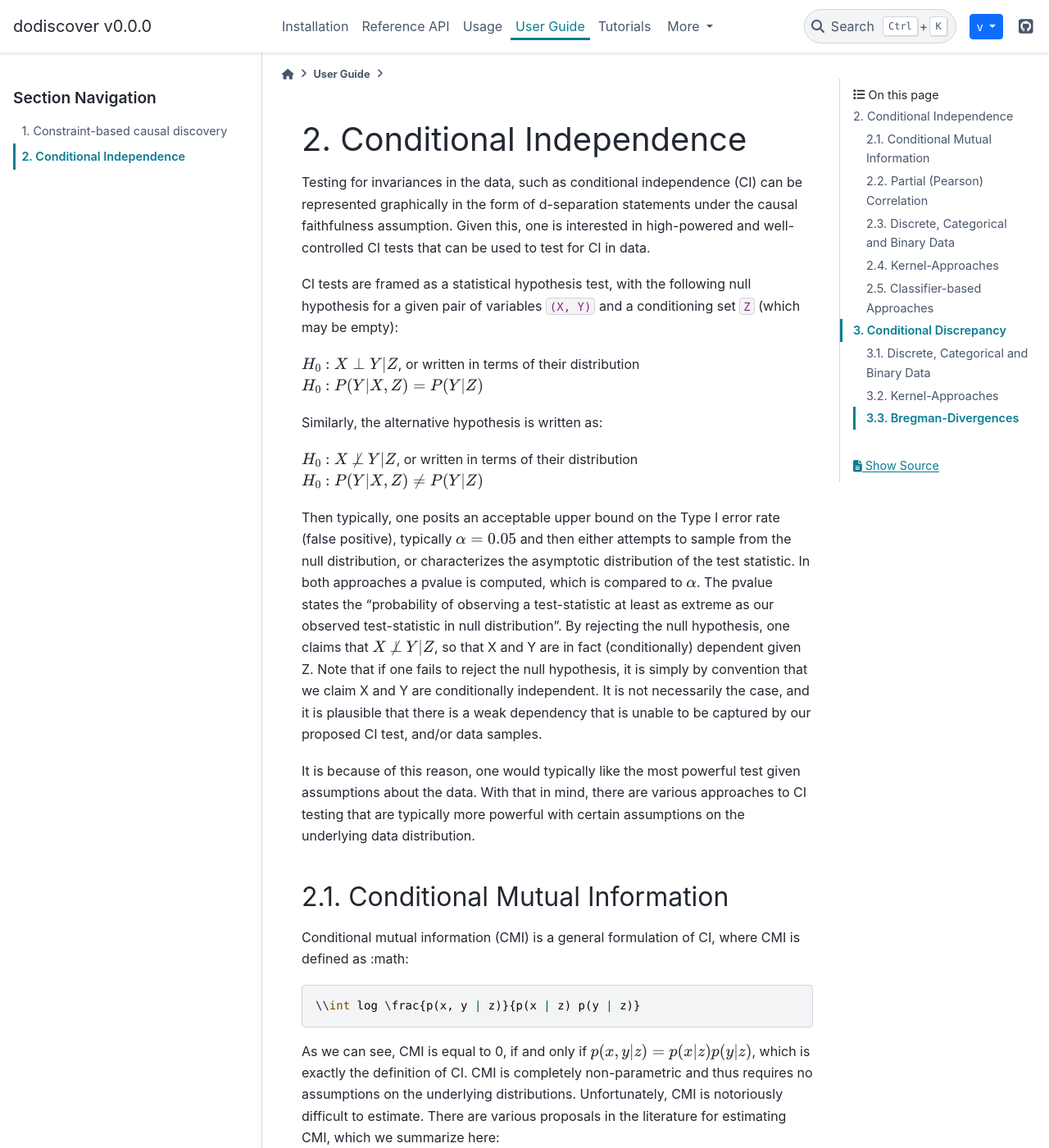
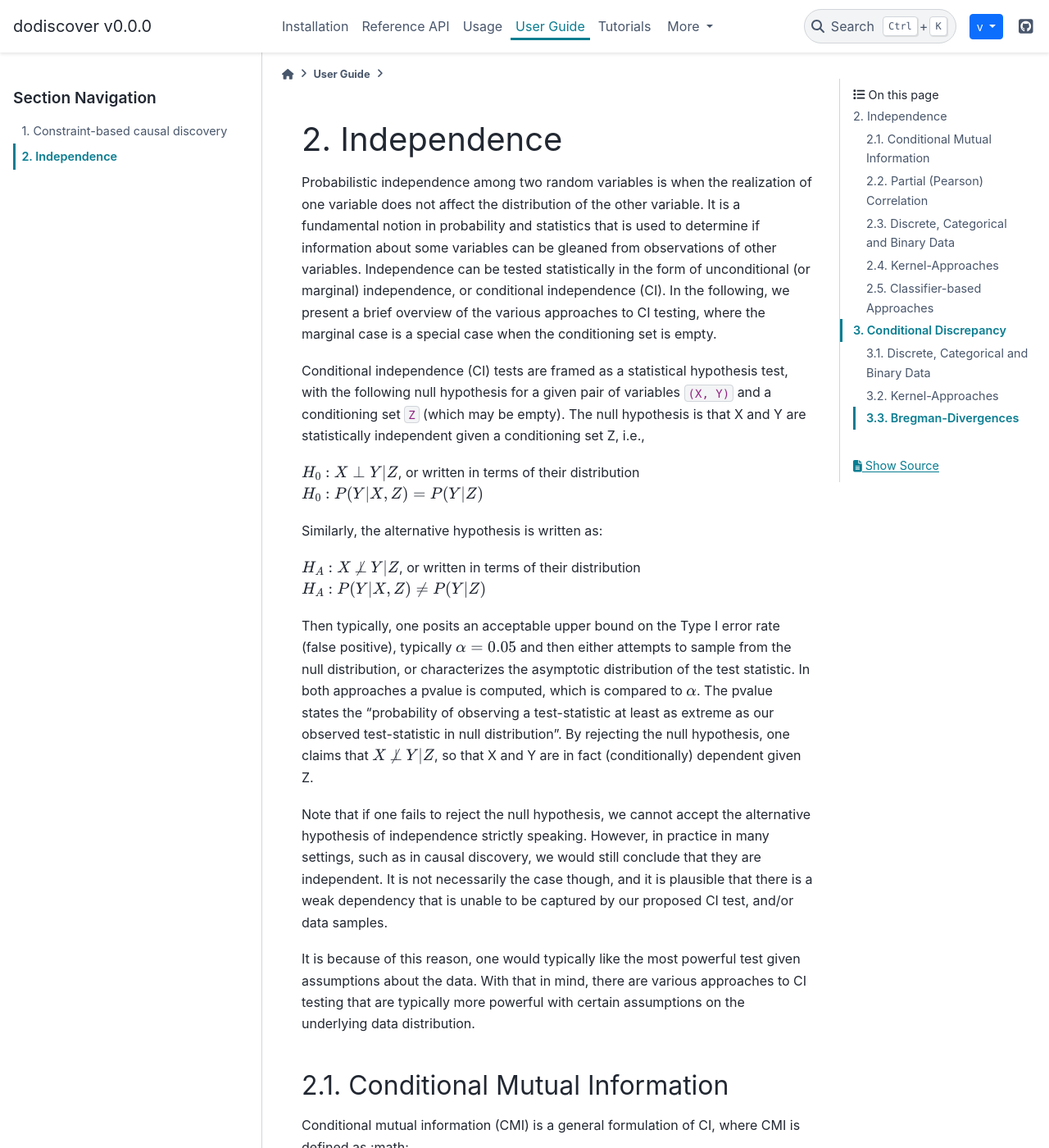
Before and after one commit to py-why/dodiscover, a Sphinx documentation site: the page built from doc/conditional_independence.rst, in a window 1280 px wide and 1400 px high. Shown: the whole window at 82% size. Built offline with Sphinx 7.4.7 and the PyData theme 0.15.4, drawn with Linux system fonts in a browser that asks for light colours; cross-references to code outside the pages are shown as plain code; some of the changed text lies outside the part shown.

```diff
--- a/doc/conditional_independence.rst
+++ b/doc/conditional_independence.rst
@@ -1,32 +1,40 @@
 .. _conditional_independence:
 
-========================
-Conditional Independence
-========================
+============
+Independence
+============
 
 .. currentmodule:: dodiscover.ci
 
-Testing for invariances in the data, such as conditional independence (CI) can be represented graphically
-in the form of d-separation statements under the causal faithfulness assumption. Given this, one
-is interested in high-powered and well-controlled CI tests that can be used to test for CI in data.
+Probabilistic independence among two random variables is when the realization of one
+variable does not affect the distribution of the other variable. It is a fundamental notion
+in probability and statistics that is used to determine if information about some variables
+can be gleaned from observations of other variables. Independence can be tested statistically
+in the form of unconditional (or marginal) independence, or conditional independence (CI).
+In the following, we present a brief overview of the various approaches to CI testing, where
+the marginal case is a special case when the conditioning set is empty.
 
-CI tests are framed as a statistical hypothesis test, with the following null hypothesis for a given
-pair of variables ``(X, Y)`` and a conditioning set ``Z`` (which may be empty):
+Conditional independence (CI) tests are framed as a statistical hypothesis test, with the following null hypothesis for a given
+pair of variables ``(X, Y)`` and a conditioning set ``Z`` (which may be empty). The null hypothesis is that X and Y are statistically
+independent given a conditioning set Z, i.e.,
 
 :math:`H_0: X \perp Y | Z`, or written in terms of their distribution :math:`H_0: P(Y | X, Z) = P(Y | Z)`
 
 Similarly, the alternative hypothesis is written as:
 
-:math:`H_0: X \not\perp Y | Z`, or written in terms of their distribution :math:`H_0: P(Y | X, Z) \neq P(Y | Z)`
+:math:`H_A: X \not\perp Y | Z`, or written in terms of their distribution :math:`H_A: P(Y | X, Z) \neq P(Y | Z)`
 
 Then typically, one posits an acceptable upper bound on the Type I error rate (false positive), typically :math:`\alpha = 0.05`
 and then either attempts to sample from the null distribution, or characterizes the asymptotic distribution
 of the test statistic. In both approaches a pvalue is computed, which is compared to :math:`\alpha`. The pvalue
 states the "probability of observing a test-statistic at least as extreme as our observed test-statistic in null distribution". By rejecting
 the null hypothesis, one claims that :math:`X \not\perp Y | Z`, so that X and Y are in fact (conditionally)
-dependent given Z. Note that if one fails to reject the null hypothesis, it is simply by convention that we
-claim X and Y are conditionally independent. It is not necessarily the case, and it is plausible that there
-is a weak dependency that is unable to be captured by our proposed CI test, and/or data samples.
+dependent given Z.
+
+Note that if one fails to reject the null hypothesis, we cannot accept the alternative hypothesis of
+independence strictly speaking. However, in practice in many settings, such as in causal discovery,
+we would still conclude that they are independent. It is not necessarily the case though, and
+it is plausible that there is a weak dependency that is unable to be captured by our proposed CI test, and/or data samples.
 
 It is because of this reason, one would typically like the most powerful test given assumptions about
 the data. With that in mind, there are various approaches to CI testing that are typically more powerful
@@ -56,10 +65,10 @@ various proposals in the literature for estimating CMI, which we summarize here:
   and then the CMI value generated from the actual observed data can be compared to the CMI values computed
   on the permutated datasets to estimate a pvalue.
 
-  It is worth noting that if one has "robust" estimates of k-NN using for example a model that
-  is effective in high-dimensions, then the KSG estimator for CMI may be quite good. For example,
+  It is worth noting that if one has good estimates of nearest-neighbors using for example a model that
+  is effective in high-dimensions, then the KSG estimator for CMI may still be effective. For example,
   one can use variants of Random Forests to generate adaptive nearest-neighbor estimates in high-dimensions
-  or on manifolds, such that the KSG estimator is still quite good.
+  or on manifolds, such that the KSG estimator is still powerful.
 
 .. autosummary::
    :toctree: generated/
@@ -81,7 +90,7 @@ Partial (Pearson) Correlation
 -----------------------------
 Partial correlation based on the Pearson correlation is equivalent to CMI in the setting
 of normally distributed data. Computing partial correlation is fast and efficient and
-thus attractive to use. However, this **relies on the assumption of multivariate Gaussianity**,
+thus attractive to use. However, this **relies on the assumption that the variables are Gaussiany**,
 which may be unrealistic in certain datasets.
 
 .. autosummary::
@@ -117,11 +126,19 @@ estimate a pvalue.
 Classifier-based Approaches
 ---------------------------
 Another suite of approaches that rely on permutation testing is the classifier-based approach.
-By shuffling data in an intelligent way, one can setup a hypothesis test for CI based on the
+By shuffling the data, one can setup a hypothesis test for CI based on the
 predicted probabilities from a classification-model. Intuitively, if the shuffled data is similar
 to the unshuffled data, such that the classification-model achieves non-trivial performance
 (e.g. >50\% accuracy on a balanced dataset), then one fails to reject the null hypothesis and would
 state that the original data was in fact CI :footcite:`Sen2017model`.
+
+When performing marginal independence testing between two sets of variables, ``X`` and ``Y``,
+it is sufficient to shuffle data by just permuting either ``X`` rows or ``Y`` rows uniformly.
+When performing CI testing conditioned on a third set of variables ``Z``, one must perform what is known
+as conditional shuffling. One computes the nearest-neighbors in the ``Z`` subspace and then
+permutes rows based on samples that are close in ``Z`` subspace, which
+helps maintain dependence between (X, Z) and (Y, Z) (if it exists), but generates a
+conditionally independent dataset.
 
 .. autosummary::
    :toctree: generated/
```
Also changed, not shown: other parts of doc/conditional_independence.rst (+2 -1 lines), doc/constraint_causal_discovery.rst (+9 -5 lines), 1 other file.
